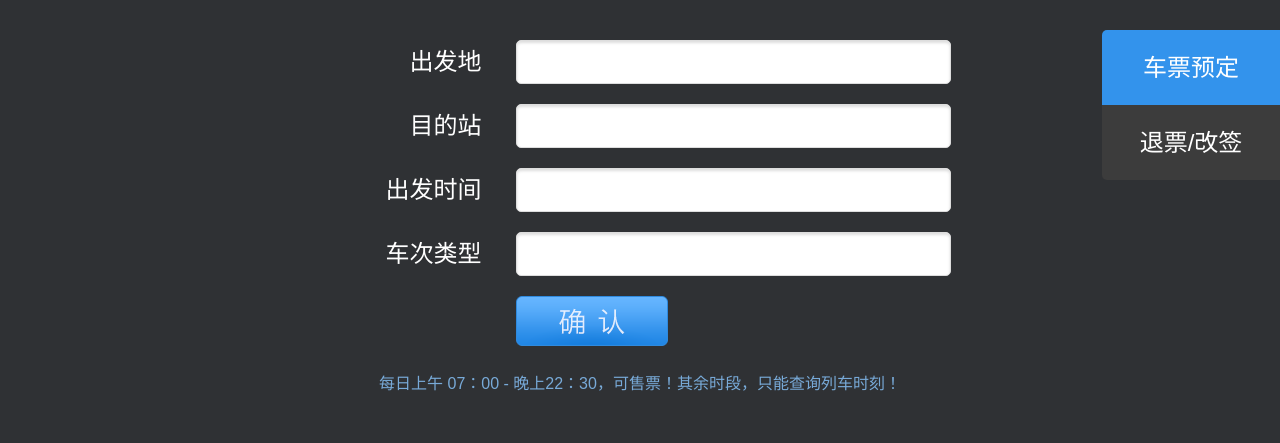
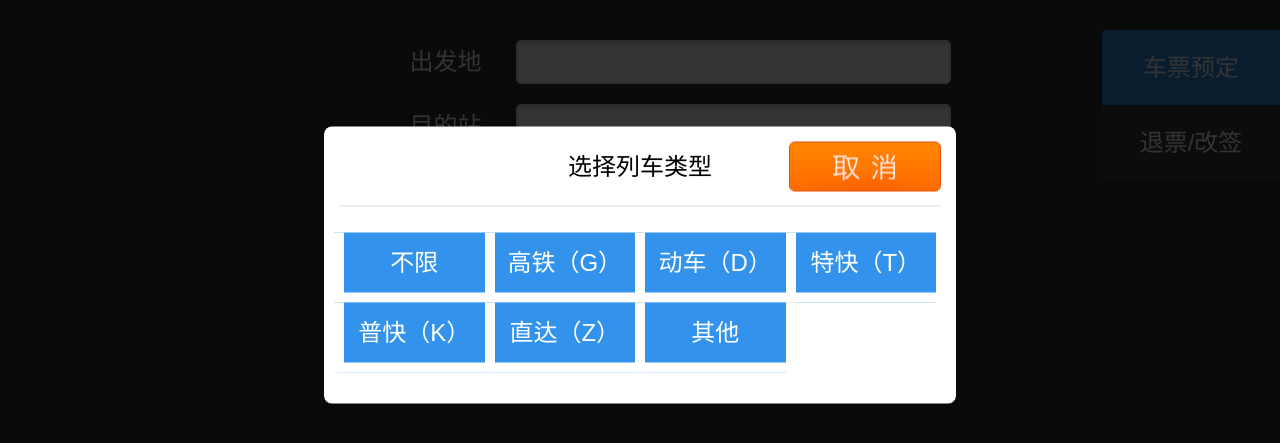
Before and after one commit to everthis/lkl, a website: page app/main.html in a window 1280 px wide. Shown: the part 135-578 px from the top of the page. Drawn offline with nearby package versions, Linux system fonts and the light colour scheme; files that its build step writes are made by us from their sources.

Commit message:
popup completed.

```diff
--- a/app/main.html
+++ b/app/main.html
@@ -86,5 +86,22 @@
         </span>
 
     </div>
+
+    <div class="shadow">
+        <div class="popup_train_type">
+              <div class="header">选择列车类型 <span class="cancel_btn"></span></div>
+                <div class="body">
+                    <span class="per_type">不限</span>
+                    <span class="per_type">高铁（G）</span>
+                    <span class="per_type">动车（D）</span>
+                    <span class="per_type">特快（T）</span>
+                    <span class="per_type">普快（K）</span>
+                    <span class="per_type">直达（Z）</span>
+                    <span class="per_type">其他</span>
+                </div>
+       </div>
+    </div>
+
+
 </body>
 </html>
--- a/app/styles/_global.scss
+++ b/app/styles/_global.scss
@@ -30,3 +30,31 @@ body.dark_bg {
 	height: 50px;
 	background: url('../images/return.png') no-repeat;
 }
+.cancel_btn {
+	@extend .return_btn;
+	background: url('../images/cancel_btn.png') no-repeat;
+
+}
+.hide {
+	display: none !important;
+}
+.shadow {
+	position: fixed;
+	top: 0;
+	left: 0;
+	bottom: 0;
+	right: 0;
+	background: rgba(0,0,0,.8);
+}
+[class^="popup_"] {
+	position: absolute;
+	left: 50%;
+	top: 50%;
+	transform: translate(-50%, -50%);
+	.header {
+		height: 80px;
+		line-height: 50px;
+		padding: 15px 0;
+		margin: 0 15px;
+	}
+}
--- a/app/styles/_index.scss
+++ b/app/styles/_index.scss
@@ -33,7 +33,7 @@
 	.hint {
 		text-align: center;
 		color: #78aad8;
-	  margin: 30px 0 0 0;
+	    margin: 30px 0 0 0;
 	}
 	.business_type {
 		position: absolute;
@@ -59,3 +59,40 @@
 		}
 	}
 }
+
+.popup_train_type {
+	background-color: white;
+	width: 632px;
+	height: 277px;
+	border-radius: 8px;
+	.header {
+		font-size: 24px;
+		text-align: center;
+		position: relative;
+		border-bottom: 1px solid #ddd;
+	}
+
+	.cancel_btn {
+		position: absolute;
+		top: 15px;
+		right: 0;
+	}
+	.body {
+		@extend %inline-block-fix;
+		padding: 26px 20px 0 20px;
+		margin-left: -10px;
+		overflow: hidden;
+	}
+	.per_type {
+		width: 25%;
+		font-size: 24px;
+		height: 70px;
+		line-height: 60px;
+		text-align: center;
+		background-color: #3393ec;
+		color: white;
+
+		border-left: 10px solid white;
+		border-bottom: 10px solid white;
+	}
+}
```
